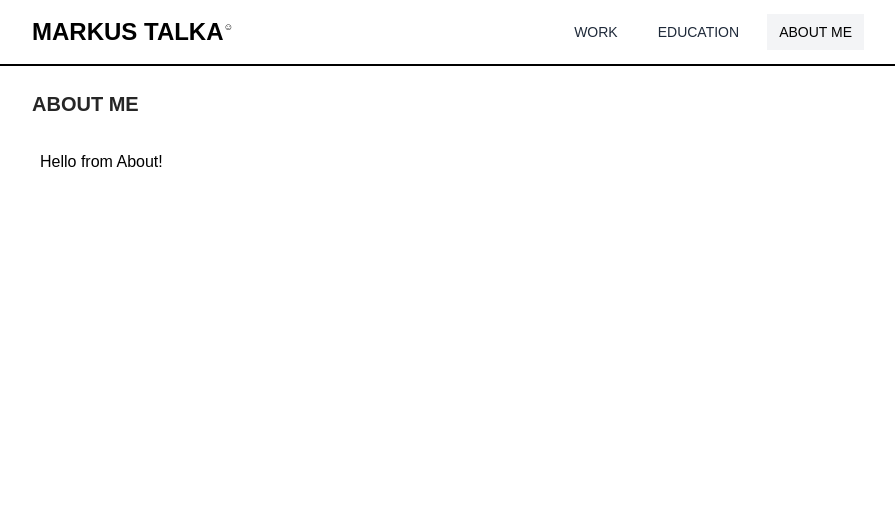
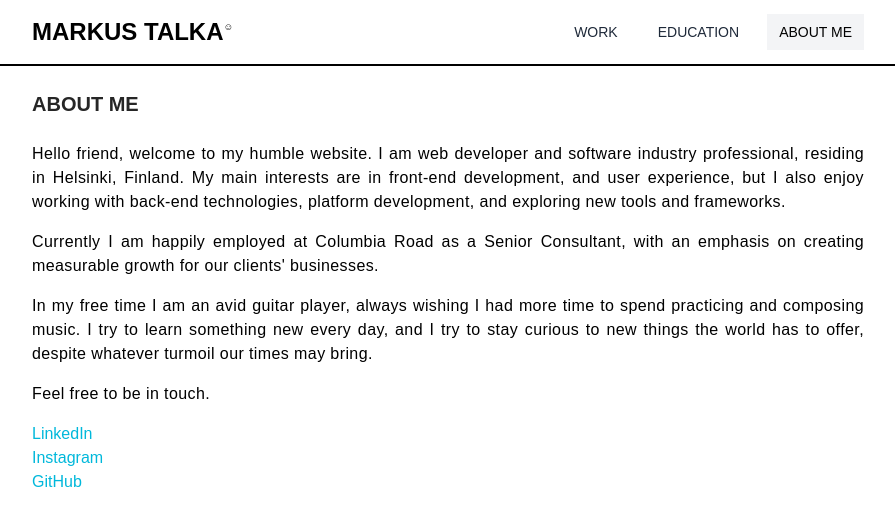
Before and after one commit to mtalka/2025-personal, a React (Vite) app: page /about in a window 1280 px wide. Shown: the top 526 px of the page, without its empty margins (192-1087 px from the left). Built offline with nearby package versions, Linux system fonts and the light colour scheme; a web font is replaced by a local one.

Commit message:
About page

```diff
--- a/src/routes/about.tsx
+++ b/src/routes/about.tsx
@@ -5,5 +5,58 @@ export const Route = createFileRoute("/about")({
 });
 
 function About() {
-  return <div className="p-2">Hello from About!</div>;
+  return (
+    <div className="flex flex-col gap-4">
+      <div className="flex flex-col gap-4 font-light tracking-wide text-justify">
+        <p>
+          Hello friend, welcome to my humble website. I am web developer and
+          software industry professional, residing in Helsinki, Finland. My main
+          interests are in front-end development, and user experience, but I
+          also enjoy working with back-end technologies, platform development,
+          and exploring new tools and frameworks.
+        </p>
+        <p>
+          Currently I am happily employed at Columbia Road as a Senior
+          Consultant, with an emphasis on creating measurable growth for our
+          clients' businesses.
+        </p>
+        <p>
+          In my free time I am an avid guitar player, always wishing I had more
+          time to spend practicing and composing music. I try to learn something
+          new every day, and I try to stay curious to new things the world has
+          to offer, despite whatever turmoil our times may bring.
+        </p>
+        <p>Feel free to be in touch.</p>
+      </div>
+      <ul>
+        <li>
+          <a
+            className="text-cyan-500 hover:text-cyan-700"
+            target="_blank"
+            href="https://www.linkedin.com/in/markustalka/"
+          >
+            LinkedIn
+          </a>
+        </li>
+        <li>
+          <a
+            className="text-cyan-500 hover:text-cyan-700"
+            target="_blank"
+            href="https://instagram.com/mtalka/"
+          >
+            Instagram
+          </a>
+        </li>
+        <li>
+          <a
+            className="text-cyan-500 hover:text-cyan-700"
+            target="_blank"
+            href="https://github.com/mtalka/"
+          >
+            GitHub
+          </a>
+        </li>
+      </ul>
+    </div>
+  );
 }
```
